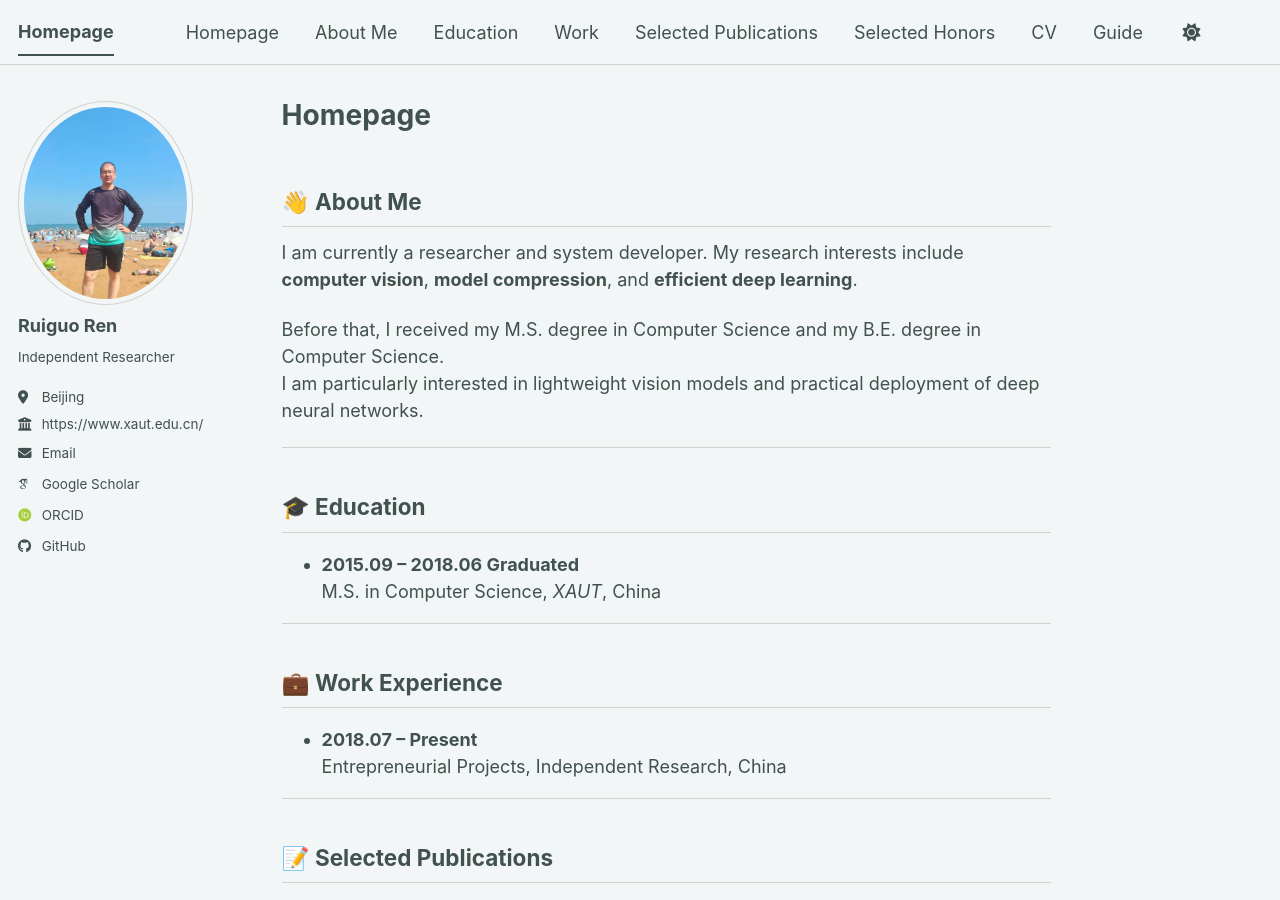
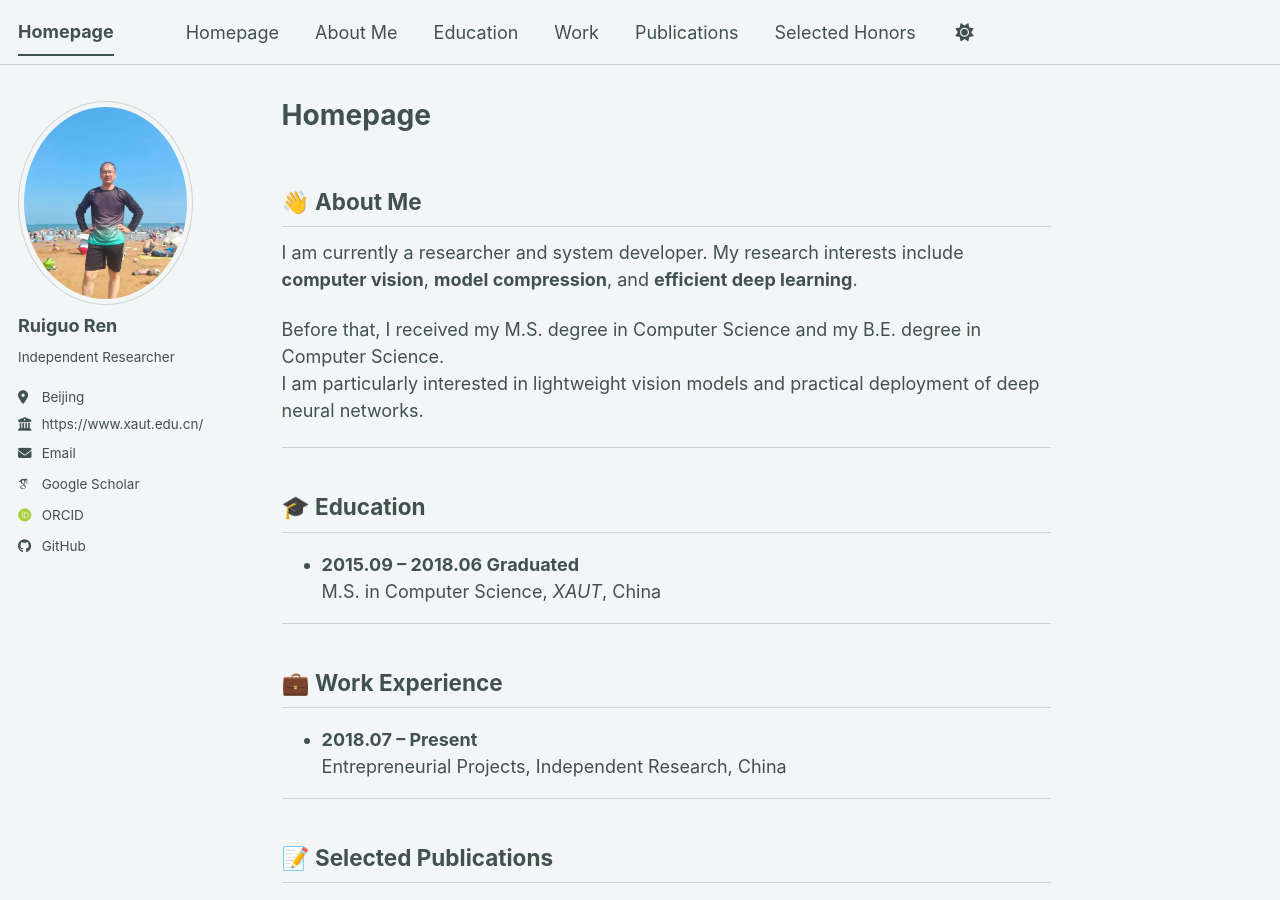
Before and after one commit to rgren-research/rgren-research.github.io, a Jekyll site: the page built from _pages/about.md, in a window 1280 px wide and 900 px high. Built offline with Jekyll 4.4.1, drawn with Linux system fonts in a browser that asks for light colours; some web fonts are replaced; a script bundle is joined from its source files by our own code; library files that are not in the unit come from our copies.

Commit message:
Update navigation.yml

```diff
--- a/_data/navigation.yml
+++ b/_data/navigation.yml
@@ -20,17 +20,17 @@ main:
   - title: "Work"
     url: /#work-experience
 
-  - title: "Selected Publications"
+  - title: "Publications"
     url: /#selected-publications
 
   - title: "Selected Honors"
     url: /#selected honors
 
-  - title: "CV"
-    url: /cv/
+  # - title: "CV"
+  #   url: /cv/
 
   # - title: "CV"
   #   url: /cv-json/
 
-  - title: "Guide"
-    url: /markdown/
+  # - title: "Guide"
+  #   url: /markdown/
```
